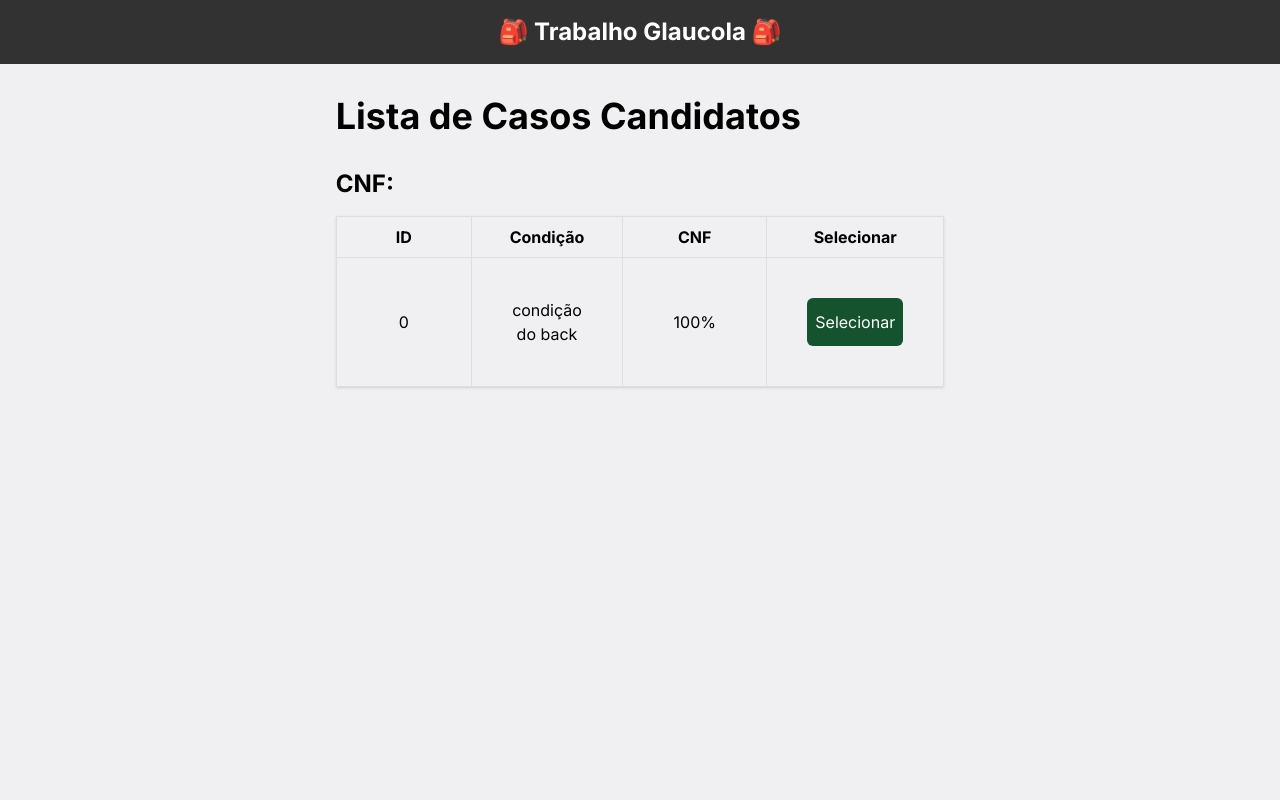
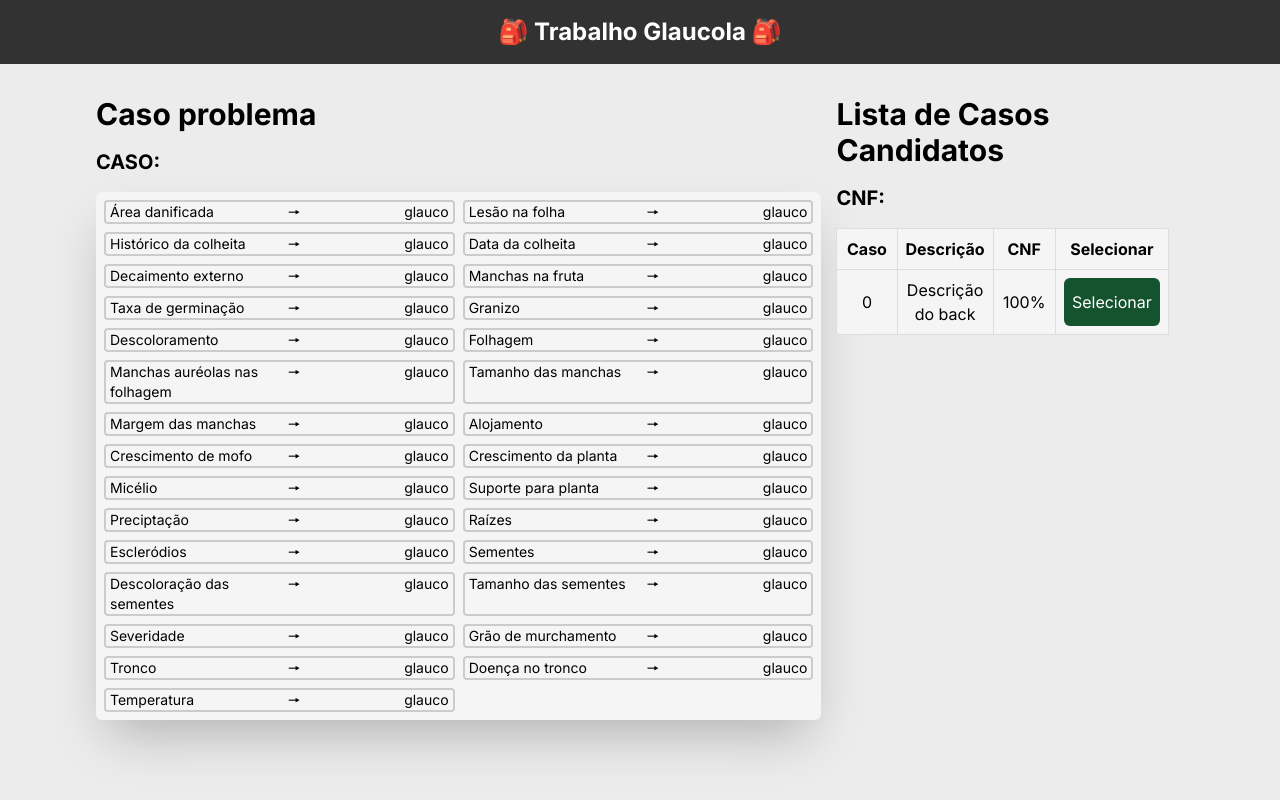
Before and after one commit to FelipeFerreiraDev/Trabalho-I.A-RBC, a React (Vite) app in the folder Front-end/similaridade-ia/: page /candidatos in a window 1280 px wide. Shown: the top 800 px of the page. Built offline with nearby package versions, Linux system fonts and the light colour scheme.

Commit message:
:lipstick: feat Tela 2 /candidatos

```diff
--- a/Front-end/similaridade-ia/src/view/candidatos/index.tsx
+++ b/Front-end/similaridade-ia/src/view/candidatos/index.tsx
@@ -1,30 +1,188 @@
 export function Candidatos() {
   return (
-    <section className="grid justify-center">
-      <h1 >Lista de Casos Candidatos</h1>
-      <div className="h-screen">
-        <h3>CNF: </h3>
-        <table className="shadow">
+    <section className="w-full grid grid-cols-3 justify-items-center bg-gray-150">
+      <div className="h-screen flex flex-col col-span-2 w-full">
+        <h2 className="mb-0">Caso problema</h2>
+        <h4>CASO: </h4>
+        <div className="bg-[#f5f5f5] rounded-md shadow-2xl">
+          <div className="grid  grid-cols-2 gap-x-2 gap-y-2 h-1/5 m-2 text-sm">
+            <div className="px-1 border-solid border-2 border-[#cccccc]  rounded flex">
+              <label className="w-3/5">Área danificada</label>
+              <label>&#129046;</label>
+              <label className="flex w-2/4 justify-end">glauco</label>
+            </div>
+            <div className="px-1 border-solid border-2 border-[#cccccc]  rounded flex">
+              <label className="w-3/5">Lesão na folha</label>
+              <label>&#129046;</label>
+              <label className="flex w-2/4 justify-end">glauco</label>
+            </div>
+            <div className="px-1 border-solid border-2 border-[#cccccc]  rounded flex">
+              <label className="w-3/5">Histórico da colheita</label>
+              <label>&#129046;</label>
+              <label className="flex w-2/4 justify-end">glauco</label>
+            </div>
+            <div className="px-1 border-solid border-2 border-[#cccccc]  rounded flex">
+              <label className="w-3/5">Data da colheita</label>
+              <label>&#129046;</label>
+              <label className="flex w-2/4 justify-end">glauco</label>
+            </div>
+            <div className="px-1 border-solid border-2 border-[#cccccc]  rounded flex">
+              <label className="w-3/5">Decaimento externo</label>
+              <label>&#129046;</label>
+              <label className="flex w-2/4 justify-end">glauco</label>
+            </div>
+            <div className="px-1 border-solid border-2 border-[#cccccc]  rounded flex">
+              <label className="w-3/5">Manchas na fruta</label>
+              <label>&#129046;</label>
+              <label className="flex w-2/4 justify-end">glauco</label>
+            </div>
+            <div className="px-1 border-solid border-2 border-[#cccccc]  rounded flex">
+              <label className="w-3/5">Taxa de germinação</label>
+              <label>&#129046;</label>
+              <label className="flex w-2/4 justify-end">glauco</label>
+            </div>
+            <div className="px-1 border-solid border-2 border-[#cccccc]  rounded flex">
+              <label className="w-3/5">Granizo</label>
+              <label>&#129046;</label>
+              <label className="flex w-2/4 justify-end">glauco</label>
+            </div>
+            <div className="px-1 border-solid border-2 border-[#cccccc]  rounded flex">
+              <label className="w-3/5">Descoloramento</label>
+              <label>&#129046;</label>
+              <label className="flex w-2/4 justify-end">glauco</label>
+            </div>
+            <div className="px-1 border-solid border-2 border-[#cccccc]  rounded flex">
+              <label className="w-3/5">Folhagem</label>
+              <label>&#129046;</label>
+              <label className="flex w-2/4 justify-end">glauco</label>
+            </div>
+            <div className="px-1 border-solid border-2 border-[#cccccc]  rounded flex">
+              <label className="w-3/5">Manchas auréolas nas folhagem</label>
+              <label>&#129046;</label>
+              <label className="flex w-2/4 justify-end">glauco</label>
+            </div>
+            <div className="px-1 border-solid border-2 border-[#cccccc]  rounded flex">
+              <label className="w-3/5">Tamanho das manchas</label>
+              <label>&#129046;</label>
+              <label className="flex w-2/4 justify-end">glauco</label>
+            </div>
+            <div className="px-1 border-solid border-2 border-[#cccccc]  rounded flex">
+              <label className="w-3/5">Margem das manchas</label>
+              <label>&#129046;</label>
+              <label className="flex w-2/4 justify-end">glauco</label>
+            </div>
+            <div className="px-1 border-solid border-2 border-[#cccccc]  rounded flex">
+              <label className="w-3/5">Alojamento</label>
+              <label>&#129046;</label>
+              <label className="flex w-2/4 justify-end">glauco</label>
+            </div>
+            <div className="px-1 border-solid border-2 border-[#cccccc]  rounded flex">
+              <label className="w-3/5">Crescimento de mofo</label>
+              <label>&#129046;</label>
+              <label className="flex w-2/4 justify-end">glauco</label>
+            </div>
+            <div className="px-1 border-solid border-2 border-[#cccccc]  rounded flex">
+              <label className="w-3/5">Crescimento da planta</label>
+              <label>&#129046;</label>
+              <label className="flex w-2/4 justify-end">glauco</label>
+            </div>
+            <div className="px-1 border-solid border-2 border-[#cccccc]  rounded flex">
+              <label className="w-3/5">Micélio</label>
+              <label>&#129046;</label>
+              <label className="flex w-2/4 justify-end">glauco</label>
+            </div>
+            <div className="px-1 border-solid border-2 border-[#cccccc]  rounded flex">
+              <label className="w-3/5">Suporte para planta</label>
+              <label>&#129046;</label>
+              <label className="flex w-2/4 justify-end">glauco</label>
+            </div>
+            <div className="px-1 border-solid border-2 border-[#cccccc]  rounded flex">
+              <label className="w-3/5">Preciptação</label>
+              <label>&#129046;</label>
+              <label className="flex w-2/4 justify-end">glauco</label>
+            </div>
+            <div className="px-1 border-solid border-2 border-[#cccccc]  rounded flex">
+              <label className="w-3/5">Raízes</label>
+              <label>&#129046;</label>
+              <label className="flex w-2/4 justify-end">glauco</label>
+            </div>
+            <div className="px-1 border-solid border-2 border-[#cccccc]  rounded flex">
+              <label className="w-3/5">Escleródios</label>
+              <label>&#129046;</label>
+              <label className="flex w-2/4 justify-end">glauco</label>
+            </div>
+            <div className="px-1 border-solid border-2 border-[#cccccc]  rounded flex">
+              <label className="w-3/5">Sementes</label>
+              <label>&#129046;</label>
+              <label className="flex w-2/4 justify-end">glauco</label>
+            </div>
+            <div className="px-1 border-solid border-2 border-[#cccccc]  rounded flex">
+              <label className="w-3/5">Descoloração das sementes</label>
+              <label>&#129046;</label>
+              <label className="flex w-2/4 justify-end">glauco</label>
+            </div>
+            <div className="px-1 border-solid border-2 border-[#cccccc]  rounded flex">
+              <label className="w-3/5">Tamanho das sementes</label>
+              <label>&#129046;</label>
+              <label className="flex w-2/4 justify-end">glauco</label>
+            </div>
+            <div className="px-1 border-solid border-2 border-[#cccccc]  rounded flex">
+              <label className="w-3/5">Severidade</label>
+              <label>&#129046;</label>
+              <label className="flex w-2/4 justify-end">glauco</label>
+            </div>
+            <div className="px-1 border-solid border-2 border-[#cccccc]  rounded flex">
+              <label className="w-3/5">Grão de murchamento</label>
+              <label>&#129046;</label>
+              <label className="flex w-2/4 justify-end">glauco</label>
+            </div>
+            <div className="px-1 border-solid border-2 border-[#cccccc]  rounded flex">
+              <label className="w-3/5">Tronco</label>
+              <label>&#129046;</label>
+              <label className="flex w-2/4 justify-end">glauco</label>
+            </div>
+            <div className="px-1 border-solid border-2 border-[#cccccc]  rounded flex">
+              <label className="w-3/5">Doença no tronco</label>
+              <label>&#129046;</label>
+              <label className="flex w-2/4 justify-end">glauco</label>
+            </div>
+            <div className="px-1 border-solid border-2 border-[#cccccc]  rounded flex">
+              <label className="w-3/5">Temperatura</label>
+              <label>&#129046;</label>
+              <label className="flex w-2/4 justify-end">glauco</label>
+            </div>
+          </div>
+        </div>
+
+        <div>
+
+        </div>
+      </div>
+
+      <div className="h-screen w-11/12">
+        <h2 >Lista de Casos Candidatos</h2>
+        <h4>CNF: </h4>
+        <table className="w-full bg-[#f5f5f5] rounded-md">
           <thead>
             <tr>
-              <th>ID</th>
-              <th>Condição</th>
+              <th>Caso</th>
+              <th>Descrição</th>
               <th>CNF</th>
               <th>Selecionar</th>
             </tr>
           </thead>
           <tbody>
             <tr>
-              <td className="p-10">
+              <td>
                 0
               </td>
-              <td className="p-10">
-                <p>condição do back</p>
+              <td>
+                <p>Descrição do back</p>
               </td>
-              <td className="p-10">
+              <td>
                 <p>100%</p>
               </td>
-              <td className="p-10">
+              <td>
                 <button className="w-24"> Selecionar </button>
               </td>
             </tr>
--- a/Front-end/similaridade-ia/src/view/casos/index.tsx
+++ b/Front-end/similaridade-ia/src/view/casos/index.tsx
@@ -250,7 +250,7 @@ export function Casos() {
           </select>
         </div>
         <div>
-          <label>Grao de murchamento</label>
+          <label>Grão de murchamento</label>
           <select className="">
             <option value="">Selecione o caso problema</option>
             {casosProblema.map((casoProblema) => (
```
